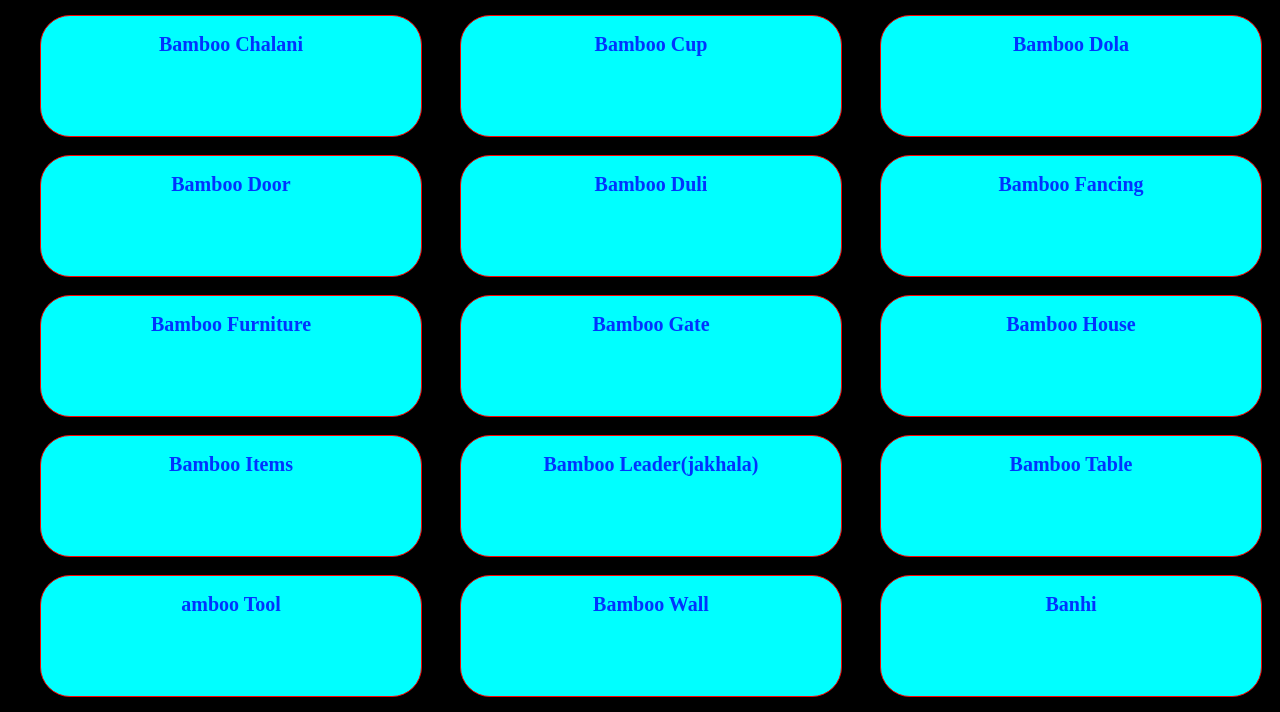
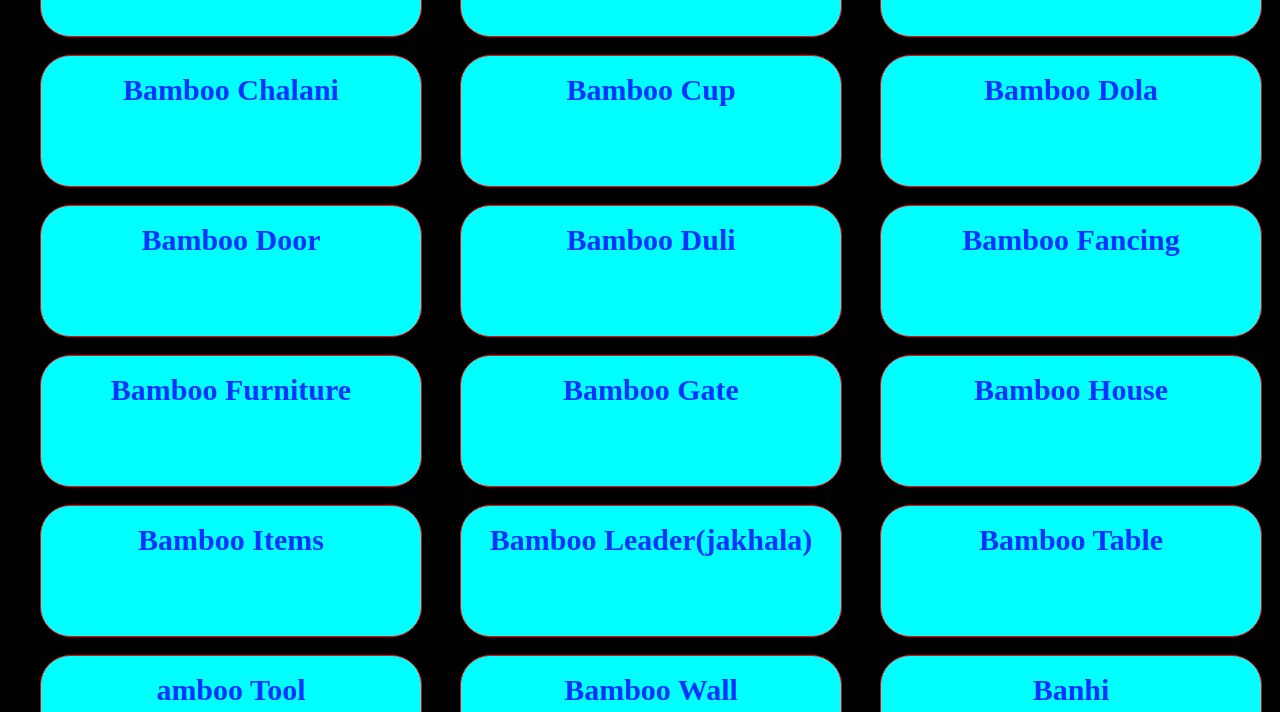
Before and after one commit to Shahan-Uz-Zaman/Nalpo-Project-Image-Collection-2022-Betch, a plain HTML site: page index.html in a window 1280 px wide. Shown: the part 739-1451 px from the top of the page. Drawn offline with Linux system fonts and the light colour scheme.

Commit message:
Update style.css

```diff
--- a/style.css
+++ b/style.css
@@ -20,7 +20,7 @@ body{
 .container{
     border: 0px solid black;
     width:100%;
-    height:100px;
+    height:110px;
     display:inline-flex;
     padding: 20px;
     gap: 20px;
@@ -33,7 +33,7 @@ body{
     background-color: aqua;
     padding: 10px;
     gap: 20px;
-    gap: 20px;
+
     border-radius: 30px;
 }
 .txt{
@@ -47,10 +47,11 @@ body{
 .box:hover{
     background-color: bisque;
     color: rgb(0, 0, 0);
-    transform:scale(1.1);
+    transform:scale(1.3);
+
 }
 h1{
     text-align: center;
     padding-top: 07px;
-    font-size:20px;
+    font-size: 30px;
 }
```
